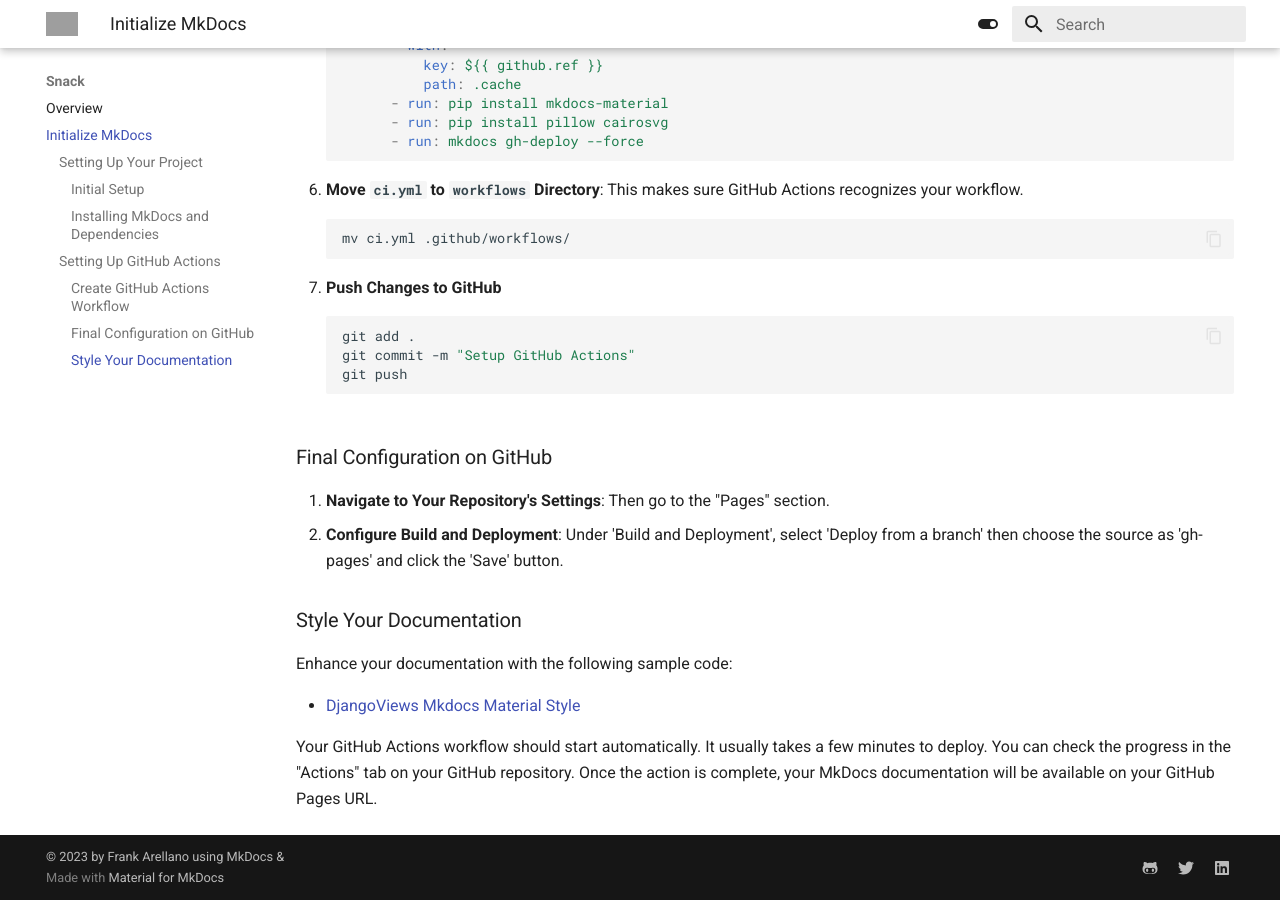
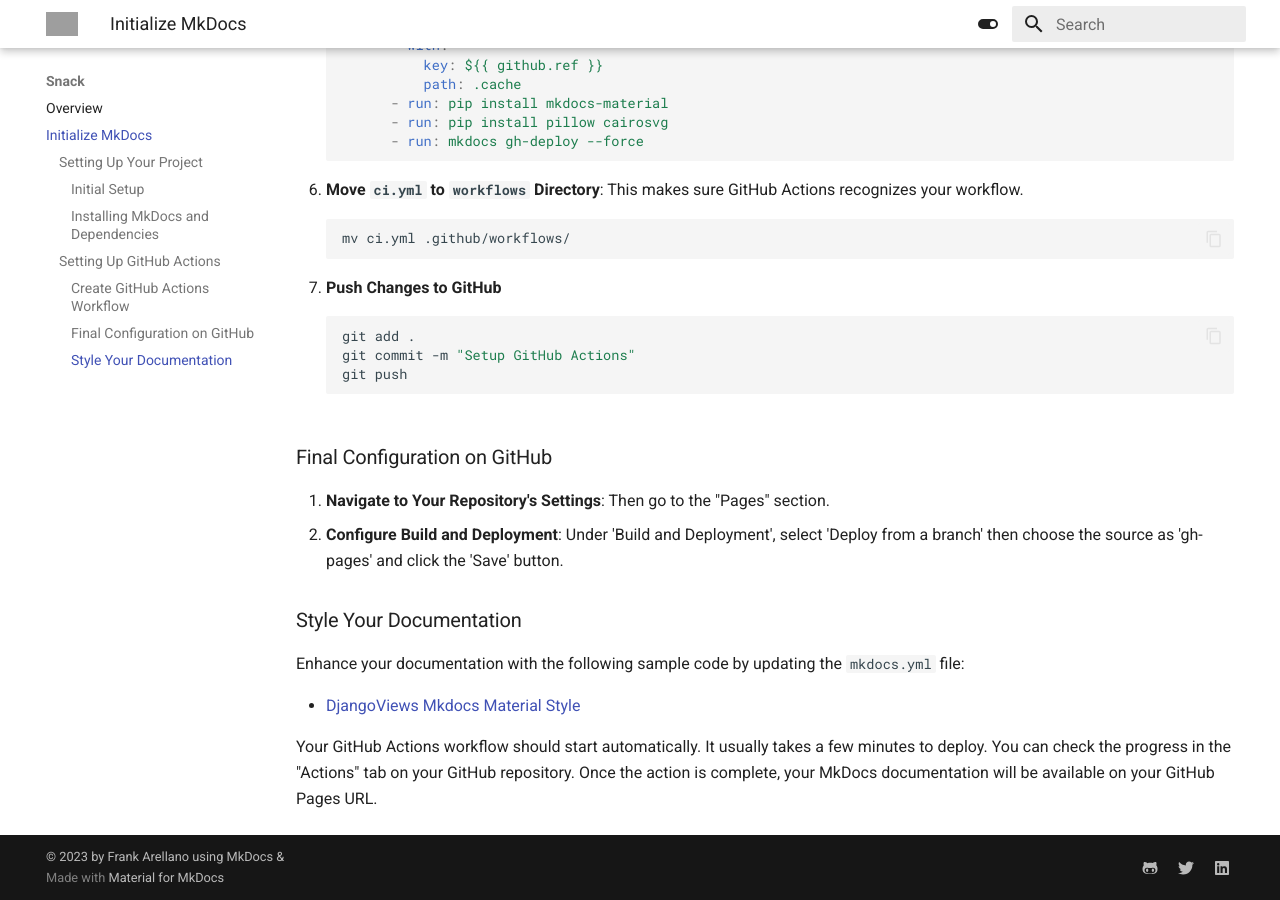
Before and after one commit to plexoio/djangoviews, an MkDocs documentation site: the page built from docs/snack/initialize/initial.md, in a window 1280 px wide and 900 px high, scrolled down 2089 px. Built offline with MkDocs 1.6.1 and Material for MkDocs 9.7.7, drawn with Linux system fonts in a browser that asks for light colours; grey boxes are pictures that could not be loaded.

Commit message:
docs: about section & initial.md update

```diff
--- a/docs/snack/initialize/initial.md
+++ b/docs/snack/initialize/initial.md
@@ -121,7 +121,7 @@
 2. **Configure Build and Deployment**: Under 'Build and Deployment', select 'Deploy from a branch' then choose the source as 'gh-pages' and click the 'Save' button.
 
 ### Style Your Documentation
-Enhance your documentation with the following sample code:
+Enhance your documentation with the following sample code by updating the `mkdocs.yml` file:
 
 - [DjangoViews Mkdocs Material Style](https://github.com/plexoio/djangoviews/blob/main/mkdocs.yml)
 
```
Also changed, not shown: docs/about/about.md (+1 -1 lines).
